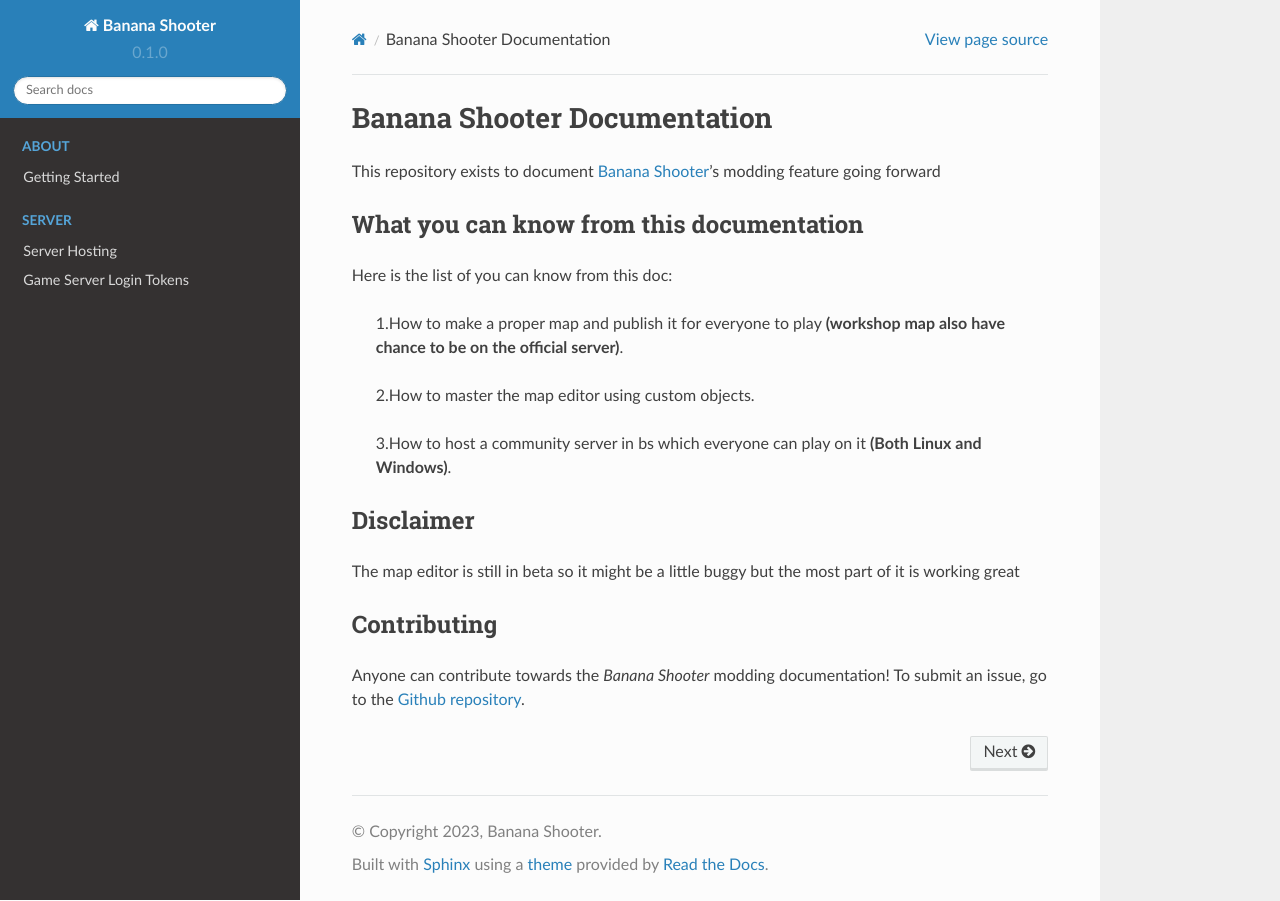
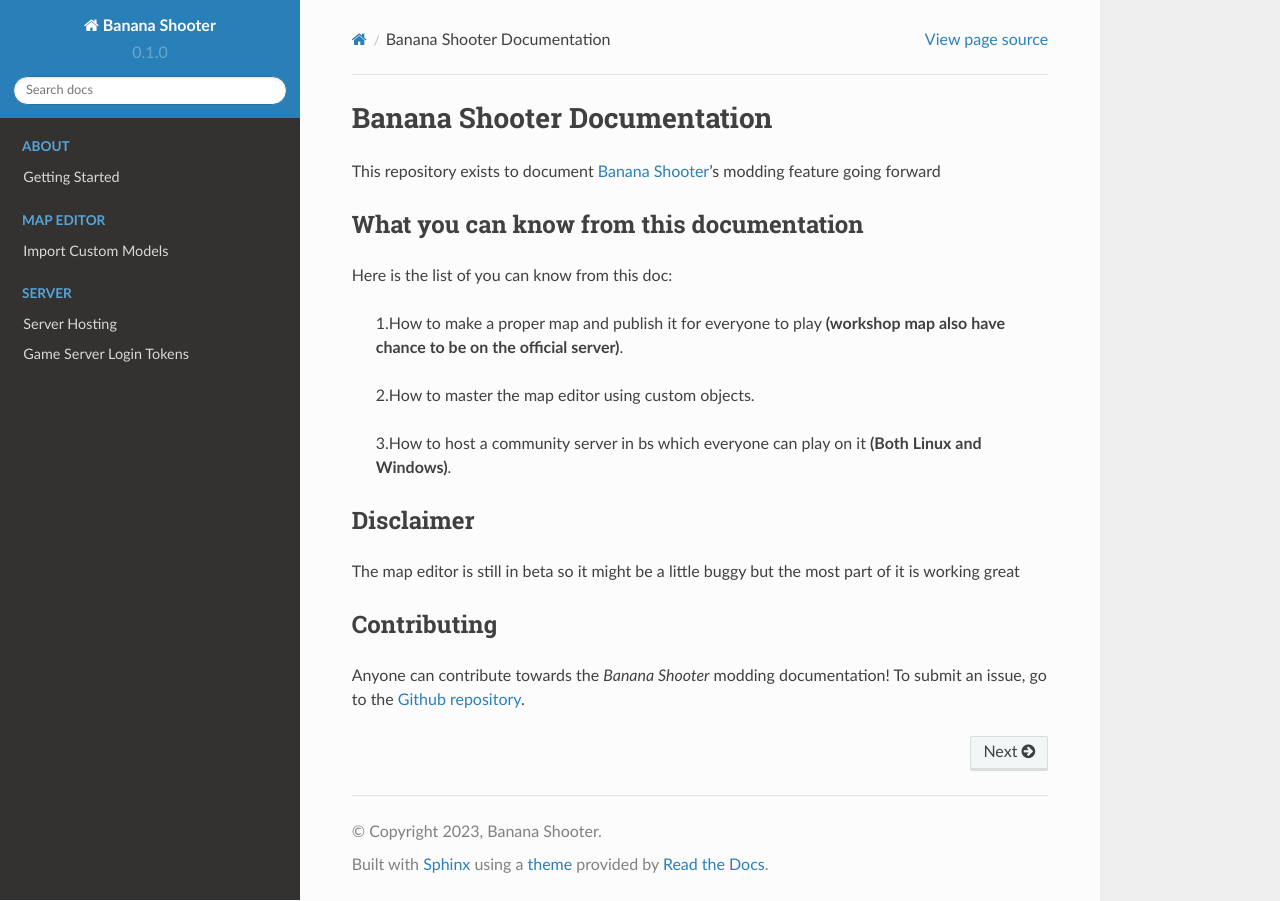
Before and after one commit to CodingDaniel1/bs-docs, a Sphinx documentation site: the page built from docs/source/index.rst, in a window 1280 px wide. Built offline with Sphinx 7.4.7 and the Read the Docs theme 2.0.0, drawn with Linux system fonts in a browser that asks for light colours.

Commit message:
Update index.rst

```diff
--- a/docs/source/index.rst
+++ b/docs/source/index.rst
@@ -32,6 +32,13 @@
 .. toctree::
 	:hidden:
 	:maxdepth: 1
+	:caption: Map Editor
+
+	map-editor/import-custom-models
+
+.. toctree::
+	:hidden:
+	:maxdepth: 1
 	:caption: Server
 
 	server/server-hosting
```
